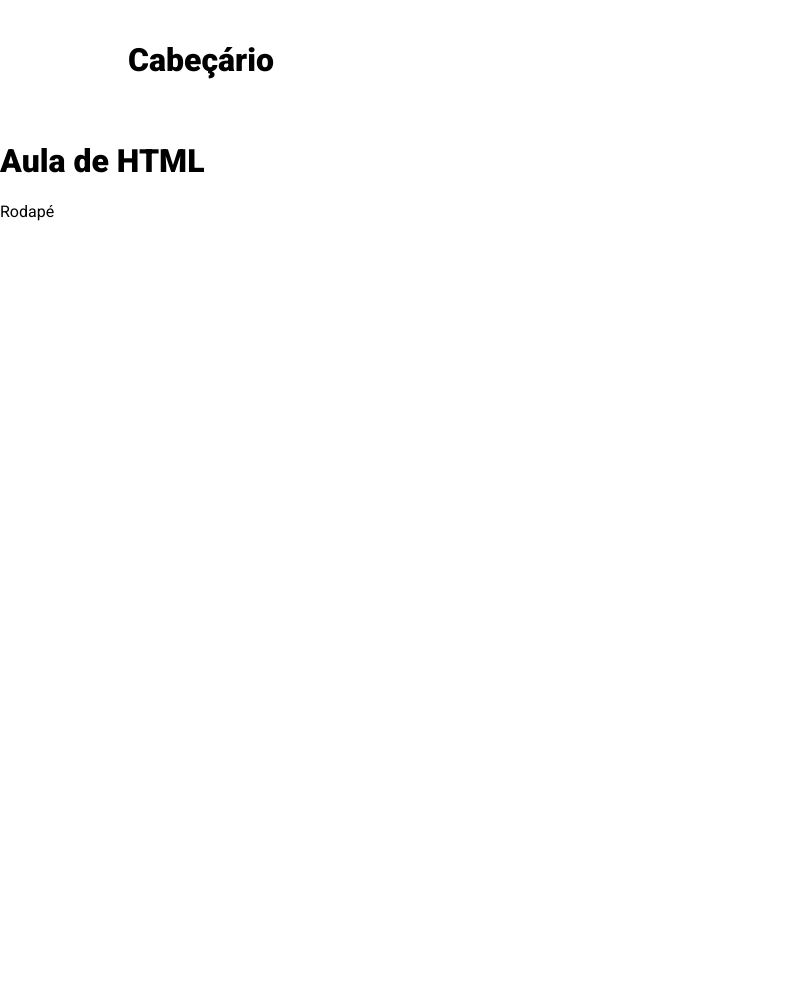
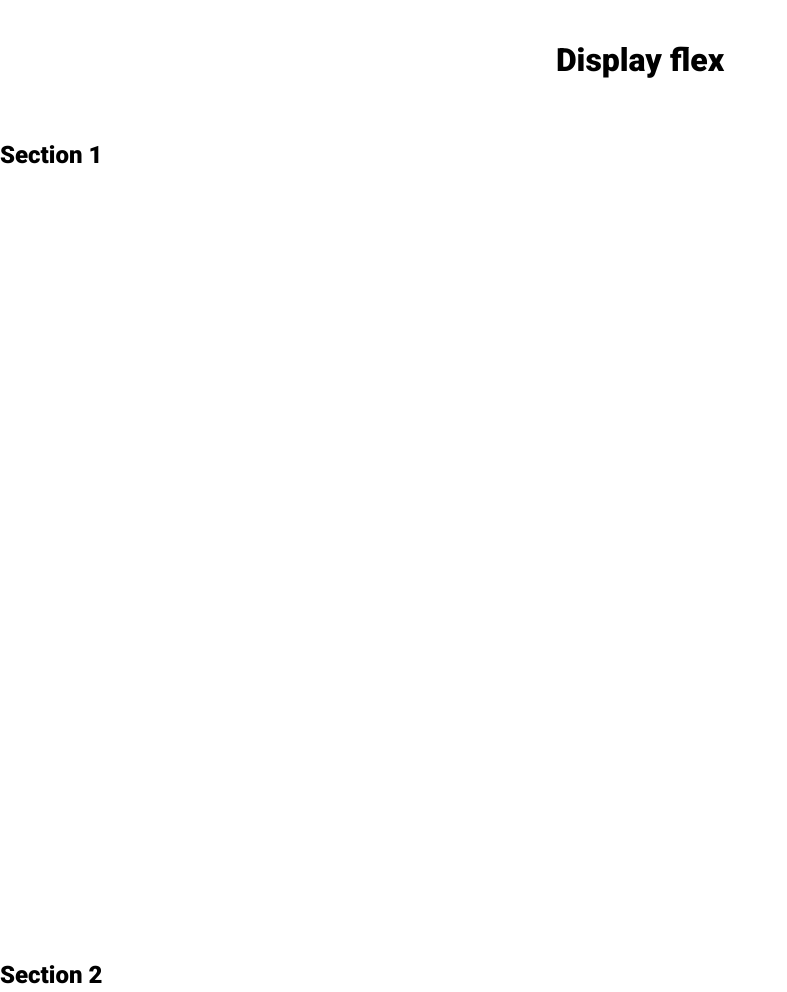
Before and after one commit to harcanjo/gama-cripto-html-css, a plain HTML site: page index.html in a window 1280 px wide. Shown: the top 992 px of the page, without its empty margins (0-787 px from the left). Before the commit the page ends 800 px from the top, so only its background shows below. Drawn offline with Linux system fonts and the light colour scheme.

Commit message:
insert images and update sections

```diff
--- a/css/style.css
+++ b/css/style.css
@@ -14,3 +14,12 @@ h1, h2, h3, h4, h5, h6, p, span, strong{
     margin: 0 auto;
     padding: 20px;
 }
+
+.text-center{
+    text-align: center;
+}
+
+.section-element{
+    height: 100vh;
+    width: 100%;
+}
--- a/index.html
+++ b/index.html
@@ -10,15 +10,23 @@
 <body>
 
     <header>
-        <div class="container">
-            <h1>Cabeçário</h1>
+        <div class="container text-center">
+            <h1>Display flex</h1>
         </div>
 
     </header>
 
-    <div>
-        <h1>Aula de HTML</h1>
-    </div>
+    <section class="section-element">
+        <div>
+            <h2>Section 1</h2>
+        </div>
+    </section>
+
+    <section class="section-element">
+        <div>
+            <h2>Section 2</h2>
+        </div>
+    </section>
 
     <footer>
         <div>
```
Also changed, not shown: 1 other file.
